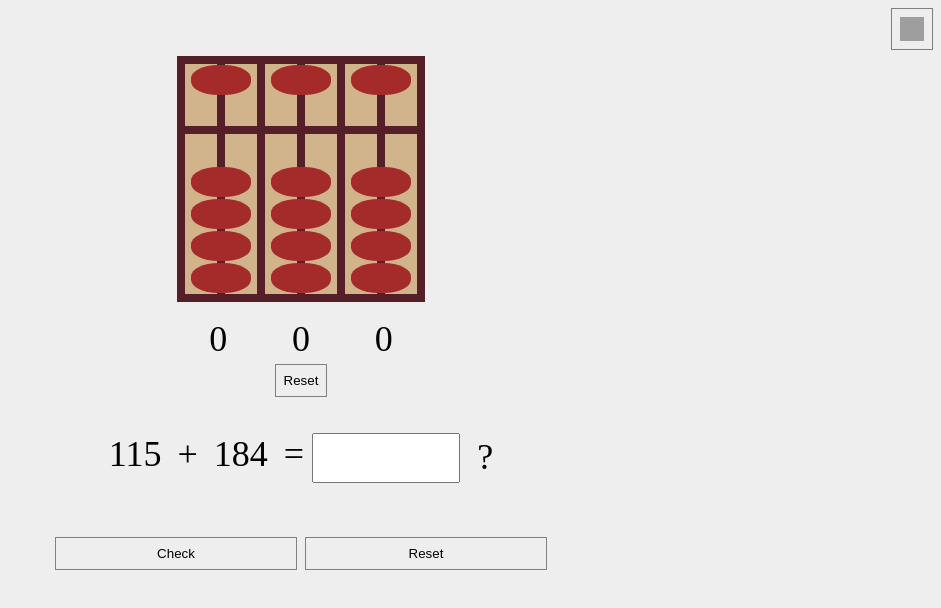
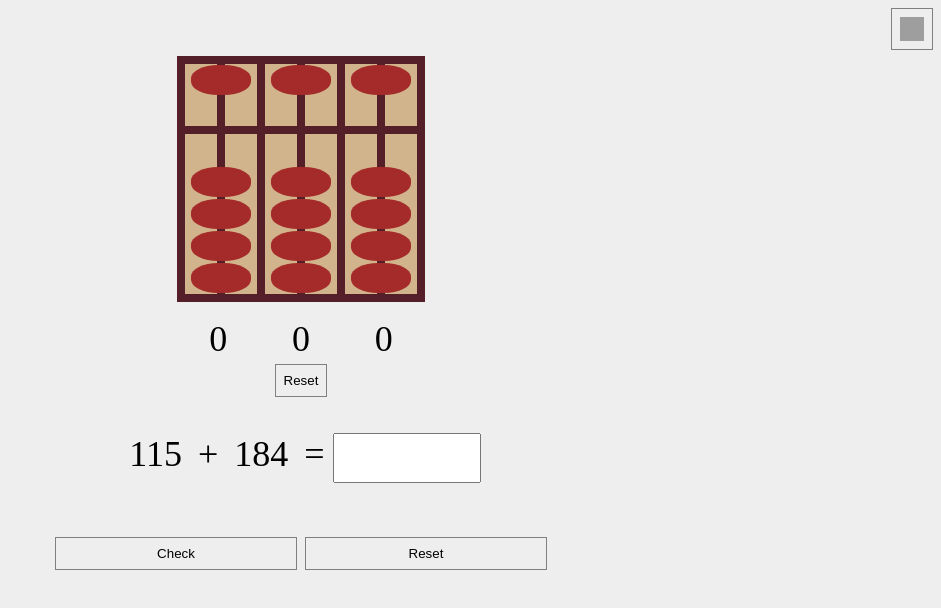
Before and after one commit to xander-marjoram/abacus, a Nuxt app: page / in a window 1280 px wide. Shown: the top 608 px of the page, without its empty margins (339-1280 px from the left). Built offline with nearby package versions, Linux system fonts and the light colour scheme; grey boxes are pictures that could not be loaded.

Commit message:
Extract Question component

```diff
--- /dev/null
+++ b/components/Question.vue
@@ -0,0 +1,131 @@
+<template>
+    <div class="question-container">
+        <div class="question">
+            <div>
+                <span>{{ firstNumber }}</span>
+                <span>{{ operator }}</span>
+                <span>{{ secondNumber }}</span>
+            </div>
+            <span>=</span>
+            <div>
+                <input
+                    v-model="guess"
+                    type="number"
+                    min="0"
+                    step="1"
+                    @keydown.enter="checkGuess">
+            </div>
+        </div>
+        <div class="result-container">
+            <span class="result">
+                {{ resultText }}
+            </span>
+            <button type="button" @click="checkGuess">
+                Check
+            </button>
+            <button type="button" @click="generateNewNumbers">
+                Reset
+            </button>
+        </div>
+    </div>
+</template>
+
+<script>
+import { mapState } from 'vuex';
+
+export default {
+    data: () => ({
+        answer: 0,
+        firstNumber: 0,
+        guess: null,
+        operator: '+',
+        resultText: '',
+        secondNumber: 0
+    }),
+
+    computed: {
+        ...mapState('settings', [
+            'digits'
+        ])
+    },
+
+    watch: {
+        digits (newDigits) {
+            if (this.answer >= 10 ** newDigits) {
+                this.generateNewNumbers();
+            }
+        }
+    },
+
+    created () {
+        this.generateNewNumbers();
+    },
+
+    methods: {
+        checkGuess () {
+            if (parseInt(this.guess) === this.answer) {
+                this.resultText = 'Correct!';
+            } else {
+                this.resultText = 'Incorrect';
+            }
+        },
+
+        generateNewNumbers () {
+            this.resetResults();
+            this.answer = this.getRandomNumberBetween(2, 10 ** this.digits);
+            this.firstNumber = this.getRandomNumberBetween(1, this.answer);
+            this.secondNumber = this.answer - this.firstNumber;
+        },
+
+        getRandomNumberBetween (min, max) {
+            const diff = max - min;
+            const random = Math.random() * diff;
+            return min + Math.floor(random);
+        },
+
+        resetResults () {
+            this.guess = null;
+            this.resultText = '';
+        }
+    }
+};
+</script>
+
+<style>
+.question-container {
+    margin: auto;
+    width: 95%;
+    max-width: 500px;
+}
+
+.question {
+    width: 100%;
+    display: flex;
+    flex-flow: row wrap;
+    justify-items: center;
+    justify-content: center;
+}
+
+.result-container {
+    width: 100%;
+    display: grid;
+    grid-template-columns: 1fr 1fr;
+}
+
+.result {
+    min-height: 50px;
+    grid-column: 1 / 3;
+}
+
+span {
+    font-size: 36px;
+    text-align: center;
+    margin: 0 8px;
+}
+
+input {
+    height: 44px;
+    font-size: 32px;
+    width: 140px;
+}
+</style>
--- a/pages/index.vue
+++ b/pages/index.vue
@@ -1,105 +1,21 @@
 <template>
     <div>
         <settings />
-
-        <abacus
-            :digits="digits"
-            :show-numbers="true"
-            :sound-enabled="true" />
-
-        <div class="question-container">
-            <div class="question">
-                <div>
-                    <span>{{ firstNumber }}</span>
-                    <span>+</span>
-                    <span>{{ secondNumber }}</span>
-                </div>
-                <span>=</span>
-                <div>
-                    <input
-                        v-model="answer"
-                        type="number"
-                        min="0"
-                        step="1"
-                        @keydown.enter="checkAnswer">
-                    <span>
-                        ?
-                    </span>
-                </div>
-            </div>
-            <div class="result-container">
-                <span class="result">{{ resultText }}</span>
-                <button type="button" @click="checkAnswer">
-                    Check
-                </button>
-                <button type="button" @click="generateNewNumbers">
-                    Reset
-                </button>
-            </div>
-        </div>
+        <abacus />
+        <question />
     </div>
 </template>
 
 <script>
-import { mapState } from 'vuex';
-
 import Abacus from '@/components/Abacus.vue';
+import Question from '@/components/Question.vue';
 import Settings from '@/components/Settings.vue';
 
 export default {
     components: {
         Abacus,
+        Question,
         Settings
-    },
-
-    data: () => ({
-        answer: null,
-        firstNumber: 0,
-        resultText: '',
-        secondNumber: 0,
-        total: 0
-    }),
-
-    computed: {
-        ...mapState('settings', [
-            'digits'
-        ])
-    },
-
-    watch: {
-        digits (newDigits) {
-            if (this.total > 10 ** newDigits) {
-                this.generateNewNumbers();
-            }
-        }
-    },
-
-    created () {
-        this.generateNewNumbers();
-    },
-
-    methods: {
-        checkAnswer () {
-            if (parseInt(this.answer) === this.total) {
-                this.resultText = 'Correct!';
-            } else {
-                this.resultText = 'Incorrect';
-            }
-        },
-
-        generateNewNumbers () {
-            this.answer = null;
-            this.resultText = '';
-            this.total = this.getRandomNumberBetween(2, 10 ** this.digits);
-            this.firstNumber = this.getRandomNumberBetween(1, this.total);
-            this.secondNumber = this.total - this.firstNumber;
-        },
-
-        getRandomNumberBetween (min, max) {
-            const diff = max - min;
-            const random = Math.random() * diff;
-            return min + Math.floor(random);
-        }
     }
 };
 </script>
@@ -120,41 +36,4 @@ button:focus {
 button:active {
     background-color: #ccc
 }
-
-.question-container {
-    margin: auto;
-    width: 95%;
-    max-width: 500px;
-}
-
-.question {
-    width: 100%;
-    display: flex;
-    flex-flow: row wrap;
-    justify-items: center;
-    justify-content: center;
-}
-
-.result-container {
-    width: 100%;
-    display: grid;
-    grid-template-columns: 1fr 1fr;
-}
-
-.result {
-    min-height: 50px;
-    grid-column: 1 / 3;
-}
-
-span {
-    font-size: 36px;
-    text-align: center;
-    margin: 0 8px;
-}
-
-input {
-    height: 44px;
-    font-size: 32px;
-    width: 140px;
-}
 </style>
```
